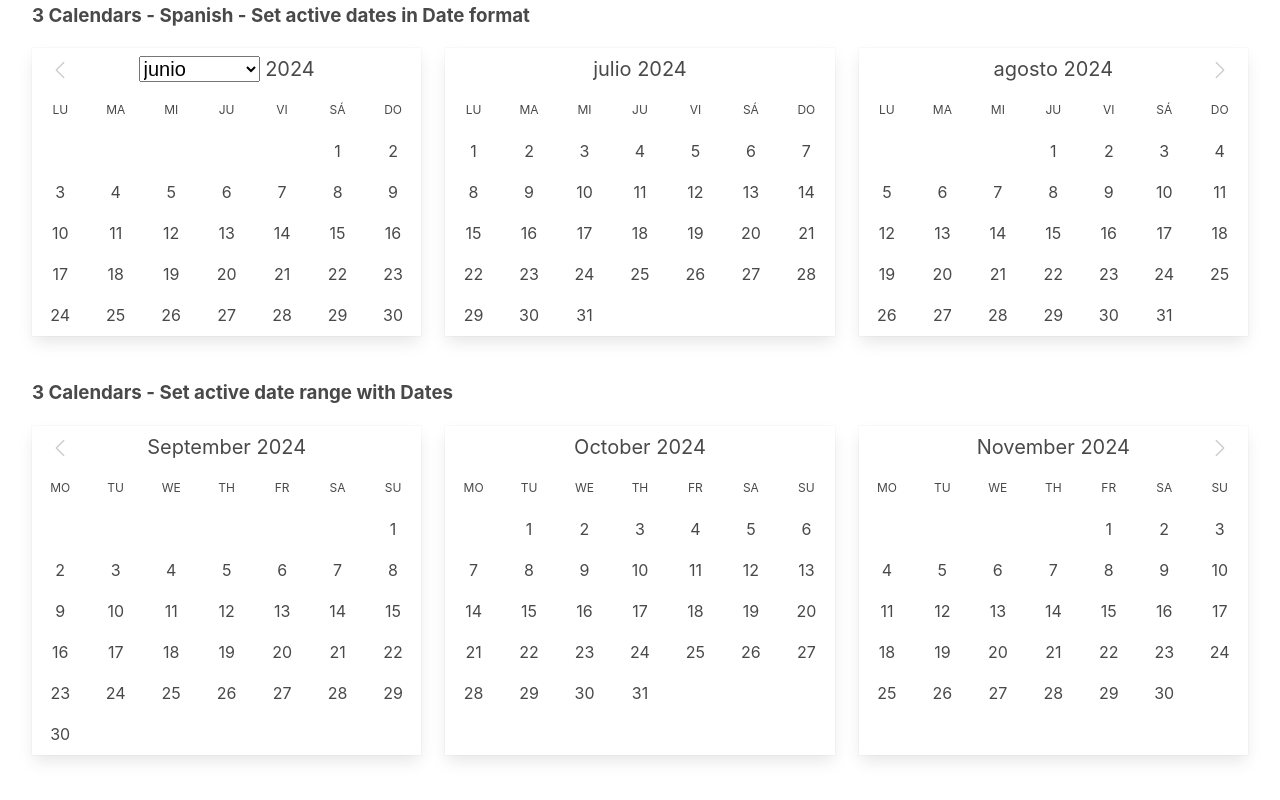
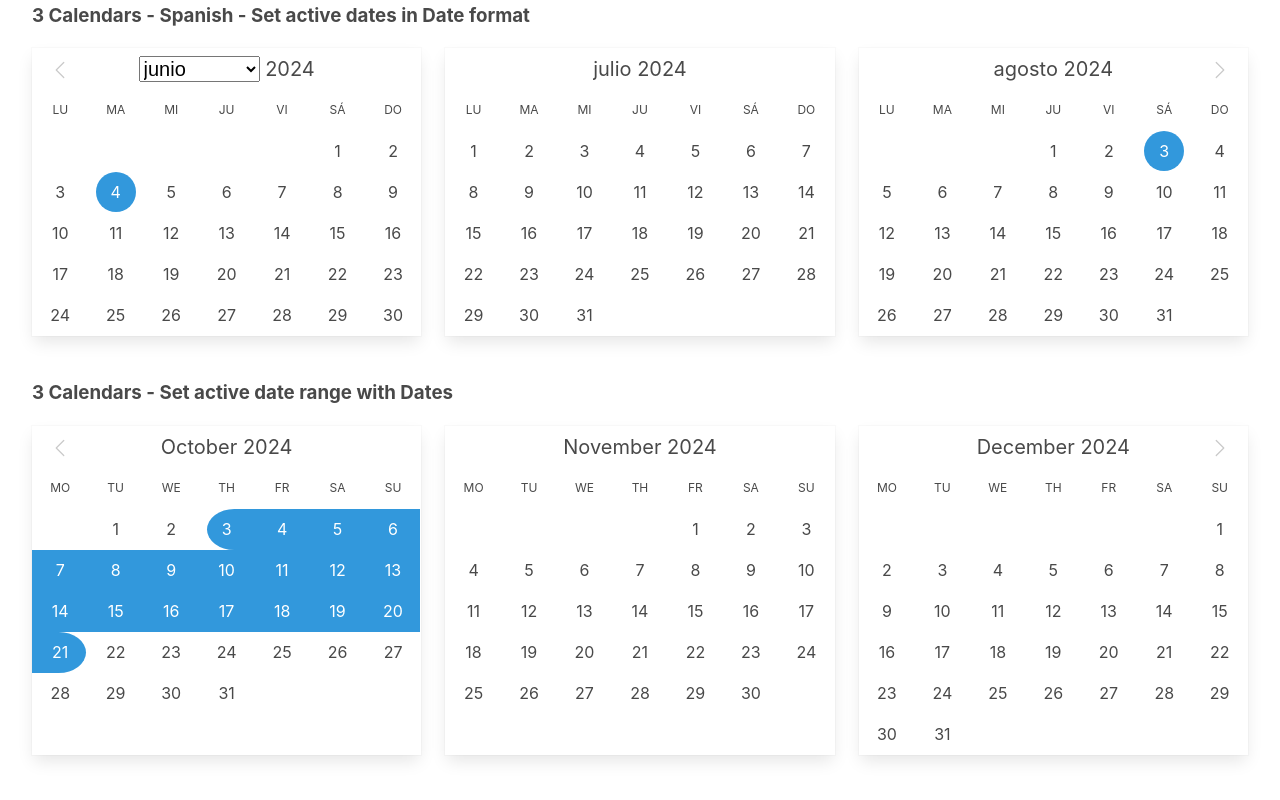
Before and after one commit to helpermedia/helper-react-calendar, a React (Vite) app: page / in a window 1280 px wide. Shown: the part 1560-2360 px from the top of the page. Built offline with nearby package versions, Linux system fonts and the light colour scheme.

Commit message:
Add class names for active dates

```diff
--- a/src/components/Calendar.tsx
+++ b/src/components/Calendar.tsx
@@ -4,7 +4,7 @@ import IconNext from '../assets/next.svg?react'
 import Month from './Month'
 import { CalMonth, CalWeek, CalDay } from '../types'
 import { Locale, format, isSameDay, getWeek, addMonths } from 'date-fns'
-import { enUS } from 'date-fns/locale'
+import { da, enUS } from 'date-fns/locale'
 
 type Props = {
   active?: Date | string | { dates: Date[] } | { dateRange: Date[] }
@@ -17,58 +17,8 @@ type Props = {
   locale?: Locale
 }
 
-/* Create an array of CalDay types in a month */
-const getDaysInMonth = (year: number, month: number): CalDay[] => {
-  const days = []
-  const day = new Date(year, month, 1)
-  while (parseInt(format(day, 'MM')) === month + 1) {
-    const classNames: string[] = []
-    if (isSameDay(new Date(), day)) {
-      classNames.push('today')
-    }
-
-    days.push({
-      date: new Date(day),
-      dayOfTheWeek: day.getDay() ? day.getDay() : 7,
-      weekNumber: getWeek(day, {weekStartsOn: 1}),
-      classNames: classNames,
-    })
-
-    day.setDate(day.getDate() + 1)
-  }
-  return days
-}
-
-/* Create an array of CalMonth types */
-const getMonths = (currentDate: Date, numberOfMonths: number) => {
-  const monthItems: CalMonth[] = []
-
-  for (let i = 0; i < numberOfMonths; i++) {
-    const currentDateNextMonth = addMonths(currentDate, i)
-    const year = currentDateNextMonth.getFullYear()
-    const monthIndex = currentDateNextMonth.getMonth()
-
-    // Get the days in this month and divide them into weeks
-    const days = getDaysInMonth(year, monthIndex)
-    const weekNumbers = [...new Set(days.map(day => day.weekNumber))] // Get unique week numbers
-    const weeks: CalWeek[] = []
-
-    weekNumbers.forEach(weekNumber => {
-      weeks.push({weekNumber: weekNumber, days: days.filter(day => day.weekNumber === weekNumber)})
-    })
-
-    monthItems.push({
-      year: year,
-      monthIndex: monthIndex,
-      weeks: weeks
-    })
-  }
-
-  return monthItems;
-}
-
 /* Return array of all active dates */
-const getActiveDates = (active: Date | string | { dates: Date[] } | { dateRange: Date[] }) => {
+const getActiveDates = (active: Date | string | { dates: Date[] } | { dateRange: Date[] } ) => {
   if (active instanceof Date) {
     return [active]
   }
@@ -89,12 +39,87 @@ const getActiveDates = (active: Date | string | { dates: Date[] } | { dateRange:
     return dates
   }
   else {
-    return [new Date()]
+    return []
   }
 }
 
+/* Create an array of CalMonth types */
+const getMonths = (currentDate: Date, numberOfMonths: number, activeDates: Date[],): CalMonth[] => {
+  const monthItems: CalMonth[] = []
+
+  for (let i = 0; i < numberOfMonths; i++) {
+    const currentDateNextMonth = addMonths(currentDate, i)
+    const year = currentDateNextMonth.getFullYear()
+    const monthIndex = currentDateNextMonth.getMonth()
+
+    // Get the days in this month and divide them into weeks
+    const days = getDaysInMonth(year, monthIndex, activeDates)
+    const weekNumbers = [...new Set(days.map(day => day.weekNumber))] // Get unique week numbers
+    const weeks: CalWeek[] = []
+
+    weekNumbers.forEach(weekNumber => {
+      weeks.push({weekNumber: weekNumber, days: days.filter(day => day.weekNumber === weekNumber)})
+    })
+
+    monthItems.push({
+      year: year,
+      monthIndex: monthIndex,
+      weeks: weeks
+    })
+  }
+
+  return monthItems;
+}
+
+
+/* Create an array of CalDay types in a month */
+const getDaysInMonth = (year: number, month: number, activeDates: Date[]): CalDay[] => {
+  const days = []
+  const day = new Date(year, month, 1)
+  while (parseInt(format(day, 'MM')) === month + 1) {
+    const classNames: string[] = []
+
+    // Check if this day is today and if so, add the today class.
+    if (isSameDay(new Date(), day)) {
+      classNames.push('today')
+    }
+
+    if (activeDates.length > 2) {
+      // Check if this day is the start of the active date range and if so, add the active-range-start class.
+      if (isSameDay(day, activeDates[0])) {
+        classNames.push('active-range-start')
+      }
+      // Check if this day is the end of the active date range and if so, add the active-range-end class.
+      else if (isSameDay(day, activeDates[activeDates.length - 1])) {
+        classNames.push('active-range-end')
+      }
+      // Check if this day is part of the active date range and if so, add the active-range class.
+      else if (activeDates.find(date => isSameDay(date, day))) {
+        classNames.push('active-range')
+      }
+    }
+    else {
+      // Check if this day is active and if so, add the active class.
+      if (activeDates.find(date => isSameDay(date, day))) {
+        classNames.push('active')
+      }
+    }
+
+    // Add the day to the days array
+    days.push({
+      date: new Date(day),
+      dayOfTheWeek: day.getDay() ? day.getDay() : 7,
+      weekNumber: getWeek(day, {weekStartsOn: 1}),
+      classNames: classNames,
+    })
+
+    day.setDate(day.getDate() + 1)
+  }
+  return days
+}
+
 export default function Calendar({
-  active = new Date(),
+  active,
   numberOfMonths = 1,
   changeMonth = false,
   changeYear = false,
@@ -103,20 +128,15 @@ export default function Calendar({
   locale = enUS,
 }: Props): React.ReactElement {
 
-  const [currentDate, setCurrentDate] = useState<Date>(getActiveDates(active)[0])
 
-  /* useMemo will only re-run the getMonths method when the currentDate or numberOfMonths changes */
-  const months: CalMonth[] = useMemo(() => getMonths(currentDate, numberOfMonths), [currentDate, numberOfMonths])
+  /* Get array of active dates */
+  const activeDates: Date[] = useMemo(() => active ? getActiveDates(active) : [], [active])
 
-  /* useMemo will only re-run the getActiveDates method when the active prop changes */
-  const activeDates: Date[] = useMemo(() => getActiveDates(active), [active])
+  /* Get and set the current date */
+  const [currentDate, setCurrentDate] = useState<Date>(activeDates[0] || new Date())
 
-  /* Filter active dates for a specific month */
-  const getActiveDatesInMonth = (month: CalMonth) => {
-    return activeDates.filter(
-      date => date.getFullYear() === month.year &&
-              date.getMonth() === month.monthIndex)
-  }
+  /* Create an array of CalMonth types */
+  const months: CalMonth[] = useMemo(() => getMonths(currentDate, numberOfMonths, activeDates), [currentDate, numberOfMonths, activeDates])
 
   /* Change the current month */
   const onSelectMonth = (selectedMonth: number) => {
--- a/src/components/Week.tsx
+++ b/src/components/Week.tsx
@@ -33,7 +33,7 @@ export default function Month({
       {emptyDays('begin')}
 
       {week.days.map(day => (
-        <div key={day.dayOfTheWeek} className={`cal-day`}>
+        <div key={day.dayOfTheWeek} className={`cal-day ${day.classNames?.join(' ')}`}>
           {format(day.date, 'd', { locale: locale })}
         </div>
       ))}
--- a/src/main.tsx
+++ b/src/main.tsx
@@ -21,6 +21,6 @@ ReactDOM.createRoot(document.getElementById('root')!).render(
     <h3>3 Calendars - Spanish - Set active dates in Date format</h3>
     <Calendar numberOfMonths={3} locale={es} changeMonth={true} active={{dates: [new Date(2024, 5, 4), new Date(2024, 7, 3)]}} />
     <h3>3 Calendars - Set active date range with Dates</h3>
-    <Calendar numberOfMonths={3} active={{dateRange: [new Date(2024, 8, 3), new Date(2024, 10, 7)]}} />
+    <Calendar numberOfMonths={3} active={{dateRange: [new Date(2024, 9, 3), new Date(2024, 9, 21)]}} />
   </React.StrictMode>,
 )
--- a/src/styles.scss
+++ b/src/styles.scss
@@ -10,6 +10,7 @@ $breakpoint-fullhd: 1408px;
 $font-color: #494949;
 $border-color: #fff; // #dbdbdb;
 $link-color: #cacaca;
+$active-color: #3298dc;
 $white: #fff;
 
 /* Fonts */
@@ -122,6 +123,61 @@ $gap: 1.5rem;
   border-bottom: 1px solid $border-color;
   line-height: 2.5rem;
   height: 2.5rem;
+  z-index: 1;
+  &.active {
+    color: $white;
+    position: relative;
+    background: $white;
+    &:before {
+      content: " ";
+      background: $active-color;
+      width: 2.5rem;
+      height: 2.5rem;
+      border-radius: 100%;
+      display: flex;
+      position: absolute;
+      top: 50%;
+      left: 50%;
+      margin-top: -1.25rem;
+      margin-left: -1.25rem;
+      z-index: -1;
+    }
+  }
+  &.active-range {
+    color: $white;
+    background: $active-color;
+    border-color: $active-color;
+  }
+  &.active-range-start, &.active-range-end {
+    color: $white;
+    position: relative;
+    background: $white;
+    &:before {
+      content: " ";
+      background: $active-color;
+      width: 100%;
+      height: 2.56rem;
+      display: flex;
+      position: absolute;
+      top: 50%;
+
+      margin-top: -1.25rem;
+      margin-left: -1.25rem;
+      z-index: -1;
+    }
+  }
+  &.active-range-start {
+    &:before {
+      left: 50%;
+      border-radius: 100% 0 0 100%;
+    }
+  }
+  &.active-range-end {
+    &:before {
+      right: 1px;
+      border-radius: 0 100% 100% 0;
+    }
+  }
 }
 
 .cal-weekday {
```
